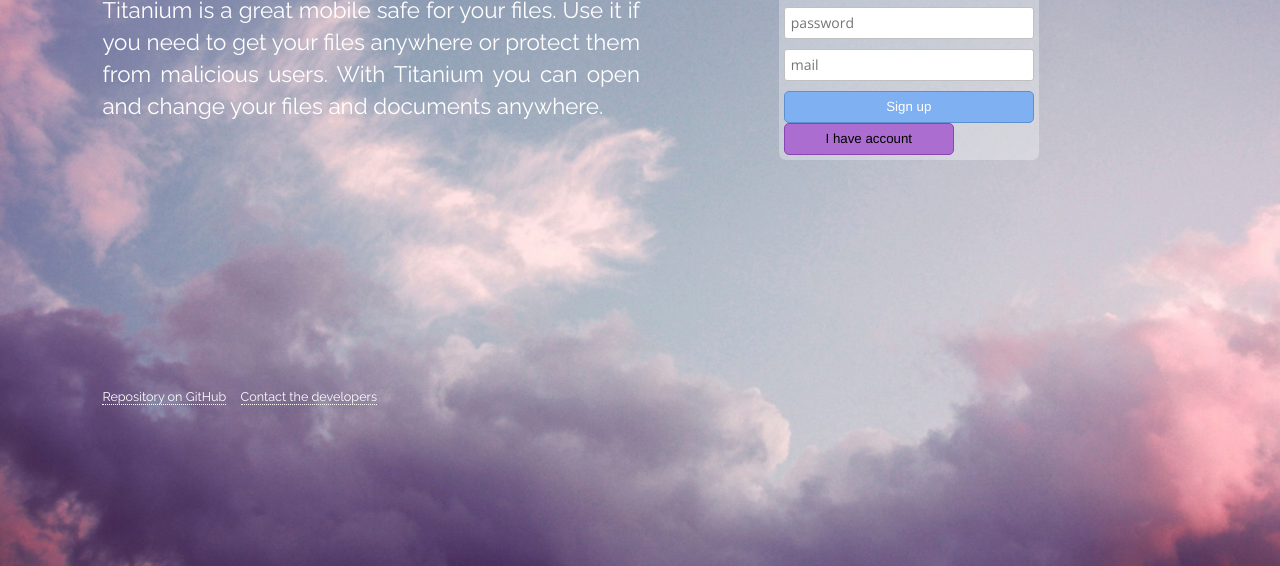
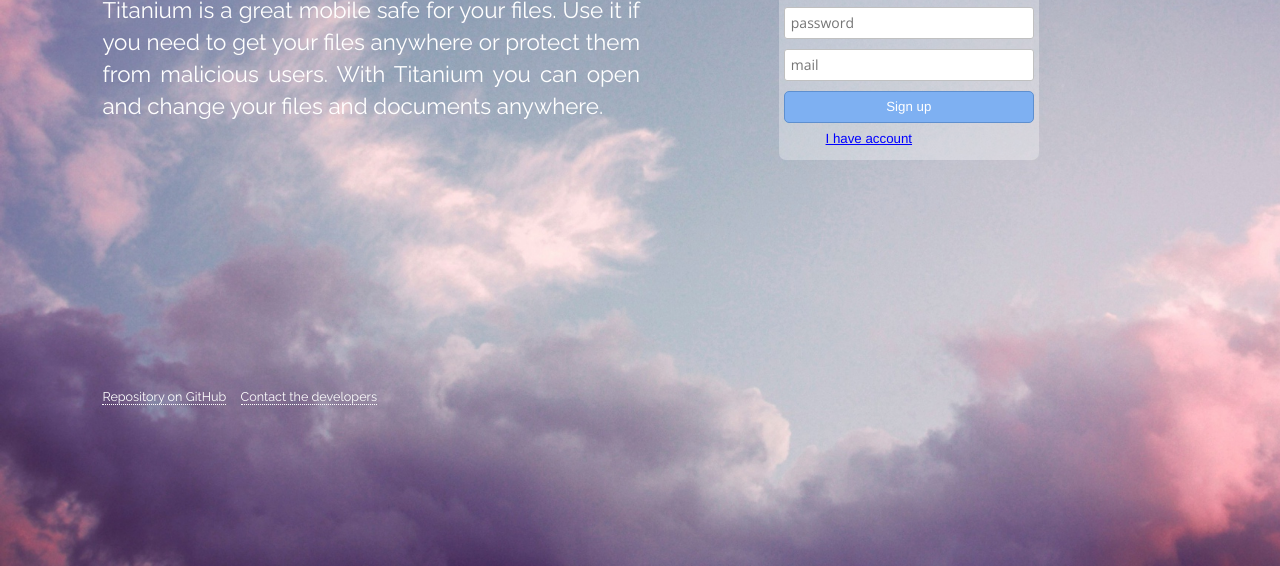
Before and after one commit to PeterPiggyDevelopment/TitaniumCloud, a plain HTML site: page web/index.html in a window 1280 px wide. Shown: the part 234-800 px from the top of the page. Drawn offline with nearby package versions, Linux system fonts and the light colour scheme.

Commit message:
main page: disign fix

```diff
--- a/web/css/title_style.css
+++ b/web/css/title_style.css
@@ -381,6 +381,8 @@ html, body {
 }
 
 #b-register {
+  justify-content:center;
+  text-align:center;
   border: 1px solid rgb(94, 143, 207);
   width: 100%;
   height: 32px;
@@ -391,17 +393,19 @@ html, body {
 }
 
 #b-have {
-  border: 1px solid rgb(138, 68, 180);
+  color:blue;
+  text-decoration: underline;
+  border: 1px solid rgba(138, 68, 180, 0);
   width: 68%;
   height: 32px;
   font-size: 0.95em;
   border-radius: 5px;
-  background-color: rgb(171, 110, 208);
+  background-color: rgba(171, 110, 208, 0);
 }
 
 #b-have:hover {
   cursor: pointer;
-  opacity: 0.8;
+  opacity: 0.7;
 }
 
 
```
Also changed, not shown: 1 other file.
